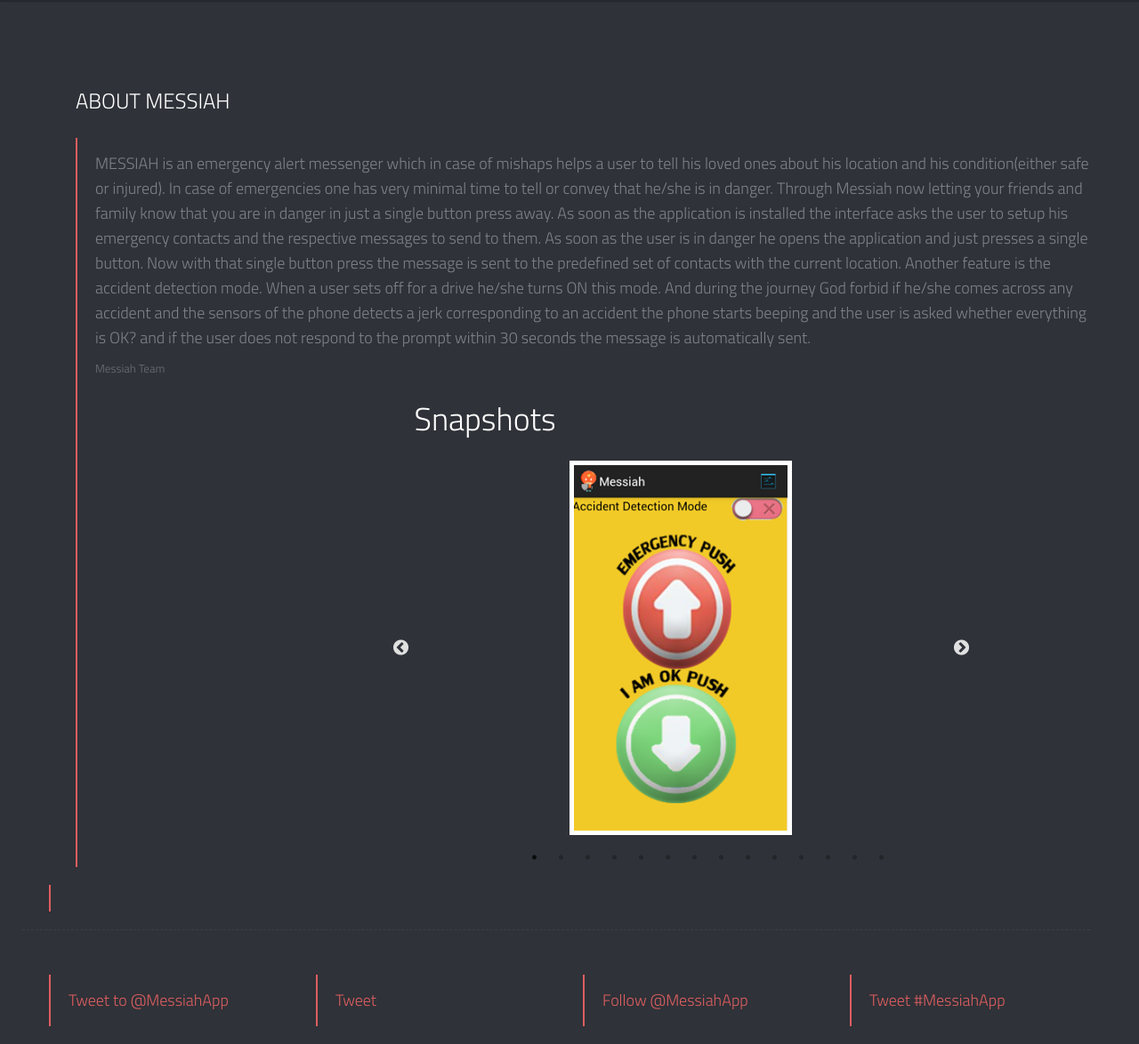
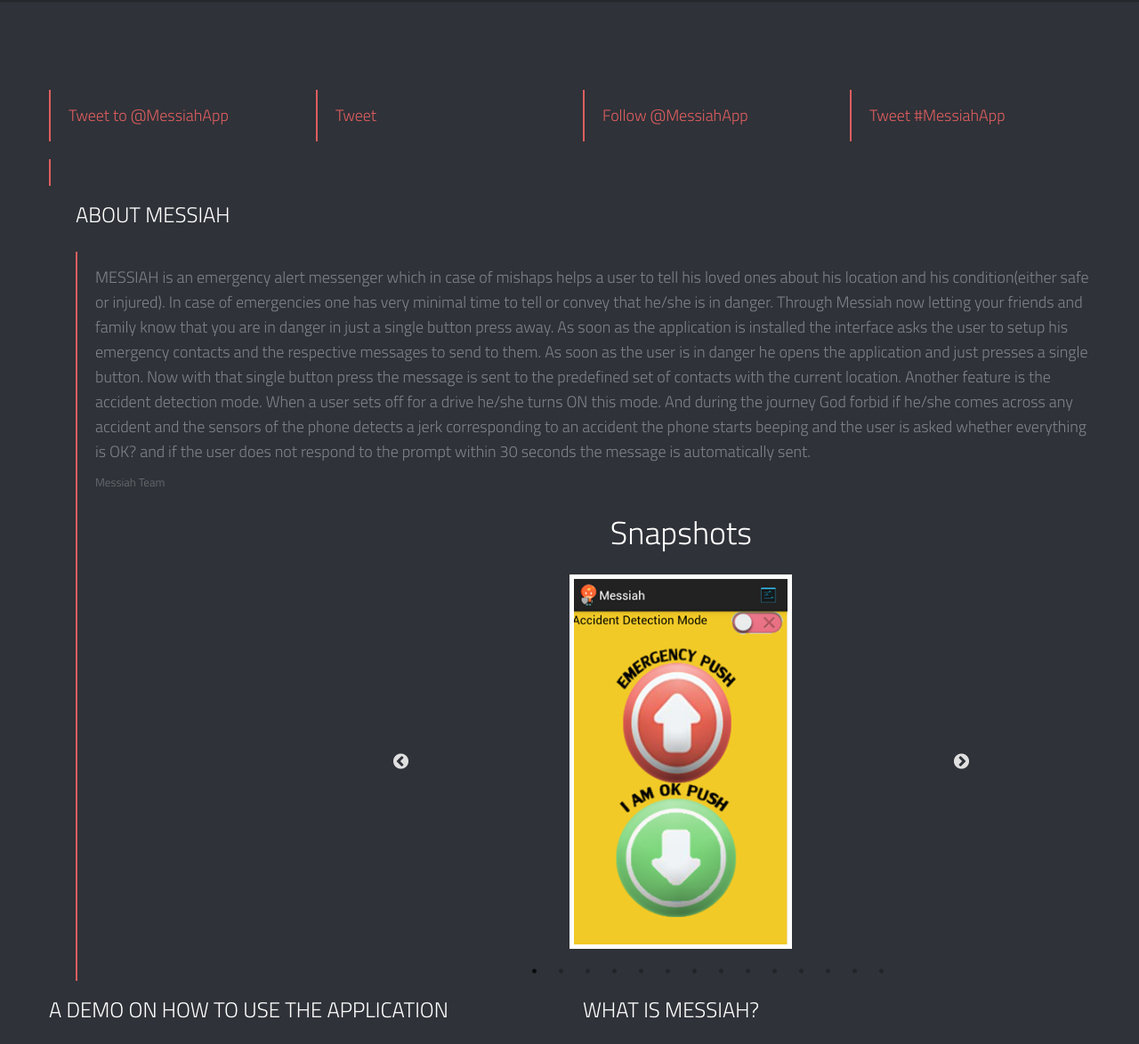
Before and after one commit to codeforpakistan/Messiah-Web, a PHP site: page / in a window 1280 px wide. Shown: the part 859-2033 px from the top of the page at 89% size. Run offline with PHP 8.4, Linux system fonts and the light colour scheme; some libraries are stand-ins or nearby versions.

Commit message:
Videos Embedded

```diff
--- a/index.php
+++ b/index.php
@@ -85,64 +85,13 @@
         <!-- End Header -->
         <div id="work" class="page">
             <div class="container">
-                <!-- Start Accordion/Toggle Section -->
-                <div class="row">
-                    <div class="span12">
-						<!-- Start Blockquote -->
-							<div class="span12">
-							<h3 class="spec">About Messiah</h3>
-							<blockquote>
-								<p>MESSIAH is an emergency alert messenger which in case of mishaps helps a user to tell his loved ones about his location and his condition(either safe or injured). In case of emergencies one has very minimal time to tell or convey that he/she is in danger. Through Messiah now letting your friends and family know that you are in danger in just a single button press away. As soon as the application is installed the interface asks the user to setup his emergency contacts and the respective messages to send to them. As soon as the user is in danger he opens the application and just presses a single button. Now with that single button press the message is sent to the predefined set of contacts with the current location. Another feature is the accident detection mode. When a user sets off for a drive he/she turns ON this mode. And during the journey God forbid if he/she comes across any accident and the sensors of the phone detects a jerk corresponding to an accident the phone starts beeping and the user is asked whether everything is OK? and if the user does not respond to the prompt within 30 seconds the message is automatically sent.</p>
-								<small><cite title="John Bostic">Messiah Team</cite></small>
-                                <p>
-									<section>
-										<div class="content">
-											<h2>Snapshots</h2>
-                                            <div class="slick-slider single-item">
-                                                <div align="center"><img src="_include/images/slick-slider/1.png"></div>
-                                                <div align="center"><img src="_include/images/slick-slider/2.png"></div>
-                                                <div align="center"><img src="_include/images/slick-slider/3.png"></div>
-                                                <div align="center"><img src="_include/images/slick-slider/4.png"></div>
-                                                <div align="center"><img src="_include/images/slick-slider/5.png"></div>
-                                                <div align="center"><img src="_include/images/slick-slider/6.png"></div>
-                                                <div align="center"><img src="_include/images/slick-slider/7.png"></div>
-                                                <div align="center"><img src="_include/images/slick-slider/8.png"></div>
-                                                <div align="center"><img src="_include/images/slick-slider/9.png"></div>
-                                                <div align="center"><img src="_include/images/slick-slider/10.png"></div>
-                                                <div align="center"><img src="_include/images/slick-slider/11.png"></div>
-                                                <div align="center"><img src="_include/images/slick-slider/12.png"></div>
-                                                <div align="center"><img src="_include/images/slick-slider/13.png"></div>
-                                                <div align="center"><img src="_include/images/slick-slider/14.png"></div>
-                                            </div>
-										</div>
-									</section>
-									<script type="text/javascript">
-										$('.single-item').slick();
-									</script>
-                                </p>
-							</blockquote>
-						</div>
-						<!-- End Blockquote -->
-                    </div>
-                </div>
-				<!-- End Accordion/Toggle Section -->
                 <!-- Start BlockQuote/Tooltip Section -->
 				<div class="row">
-					<!-- Start Blockquote -->
-					<div class="span12">
-						<blockquote>
-							<p align="center">
-                            	<div class="fb-like-box" data-href="https://www.facebook.com/MessiahApp" data-width="900" data-colorscheme="light" data-show-faces="true" data-header="true" data-stream="true" data-show-border="false"></div>
-                            </p>
-						</blockquote>
-					</div>
-					<!-- End Blockquote -->
-                    <hr>
 					<!-- Start Blockquote -->
 					<div class="span3">
 						<blockquote>
 							<p>
-                            	<a href="https://twitter.com/intent/tweet?screen_name=MessiahApp&text=Spread%20the%20word%20%40Code4Resilience" class="twitter-mention-button" data-size="large" data-related="MessiahApp,Code4Resilience" data-dnt="true">Tweet to @MessiahApp</a>
+                            	<a href="https://twitter.com/intent/tweet?screen_name=MessiahApp&text=%23MessiahApp%20Spread%20the%20word%20%40Code4Resilience" class="twitter-mention-button" data-size="large" data-related="MessiahApp,Code4Resilience" data-dnt="true">Tweet to @MessiahApp</a>
 <script>!function(d,s,id){var js,fjs=d.getElementsByTagName(s)[0],p=/^http:/.test(d.location)?'http':'https';if(!d.getElementById(id)){js=d.createElement(s);js.id=id;js.src=p+'://platform.twitter.com/widgets.js';fjs.parentNode.insertBefore(js,fjs);}}(document, 'script', 'twitter-wjs');</script>
                             </p>
 						</blockquote>
@@ -178,9 +127,77 @@
 						</blockquote>
 					</div>
 					<!-- End Blockquote -->
+                    <!-- Start Blockquote -->
+					<div class="span12" align="center">
+						<blockquote>
+							<p>
+                            	<div class="fb-like-box" data-href="https://www.facebook.com/MessiahApp" data-width="900" data-colorscheme="light" data-show-faces="true" data-header="true" data-stream="true" data-show-border="false"></div>
+                            </p>
+						</blockquote>
+					</div>
+					<!-- End Blockquote -->
 				</div>
 				<!-- End BlockQuote/Tooltip Section -->
-				<!-- About Section -->
+				<!-- Start Accordion/Toggle Section -->
+                <div class="row">
+                    <div class="span12">
+						<!-- Start Blockquote -->
+							<div class="span12">
+							<h3 class="spec">About Messiah</h3>
+							<blockquote>
+								<p>MESSIAH is an emergency alert messenger which in case of mishaps helps a user to tell his loved ones about his location and his condition(either safe or injured). In case of emergencies one has very minimal time to tell or convey that he/she is in danger. Through Messiah now letting your friends and family know that you are in danger in just a single button press away. As soon as the application is installed the interface asks the user to setup his emergency contacts and the respective messages to send to them. As soon as the user is in danger he opens the application and just presses a single button. Now with that single button press the message is sent to the predefined set of contacts with the current location. Another feature is the accident detection mode. When a user sets off for a drive he/she turns ON this mode. And during the journey God forbid if he/she comes across any accident and the sensors of the phone detects a jerk corresponding to an accident the phone starts beeping and the user is asked whether everything is OK? and if the user does not respond to the prompt within 30 seconds the message is automatically sent.</p>
+								<small><cite title="John Bostic">Messiah Team</cite></small>
+                                <p>
+									<section>
+										<div class="content">
+											<h2 align="center">Snapshots</h2>
+                                            <div class="slick-slider single-item">
+                                                <div align="center"><img src="_include/images/slick-slider/1.png"></div>
+                                                <div align="center"><img src="_include/images/slick-slider/2.png"></div>
+                                                <div align="center"><img src="_include/images/slick-slider/3.png"></div>
+                                                <div align="center"><img src="_include/images/slick-slider/4.png"></div>
+                                                <div align="center"><img src="_include/images/slick-slider/5.png"></div>
+                                                <div align="center"><img src="_include/images/slick-slider/6.png"></div>
+                                                <div align="center"><img src="_include/images/slick-slider/7.png"></div>
+                                                <div align="center"><img src="_include/images/slick-slider/8.png"></div>
+                                                <div align="center"><img src="_include/images/slick-slider/9.png"></div>
+                                                <div align="center"><img src="_include/images/slick-slider/10.png"></div>
+                                                <div align="center"><img src="_include/images/slick-slider/11.png"></div>
+                                                <div align="center"><img src="_include/images/slick-slider/12.png"></div>
+                                                <div align="center"><img src="_include/images/slick-slider/13.png"></div>
+                                                <div align="center"><img src="_include/images/slick-slider/14.png"></div>
+                                            </div>
+										</div>
+									</section>
+									<script type="text/javascript">
+										$('.single-item').slick();
+									</script>
+                                </p>
+							</blockquote>
+						</div>
+						<!-- End Blockquote -->
+                    </div>
+                </div>
+				<!-- End Accordion/Toggle Section -->
+                <div class="row">
+					<!-- Start Video -->
+					<div class="span6">
+						<h3 class="spec">A Demo on how to use the Application</h3>
+						<div class="video-container">
+							<iframe src="//player.vimeo.com/video/94823030" width="500" height="281" frameborder="0" webkitallowfullscreen mozallowfullscreen allowfullscreen></iframe> <p><a href="http://vimeo.com/94823030">Messiah</a> from <a href="http://vimeo.com/user27891796">Ebtihaj Khan</a> on <a href="https://vimeo.com">Vimeo</a>.</p>
+						</div>
+					</div>
+					<!-- End Video -->
+					<!-- Start Video -->
+					<div class="span6">
+						<h3 class="spec">What is Messiah?</h3>
+						<div class="video-container">
+							<iframe src="//player.vimeo.com/video/93135474" width="500" height="280" frameborder="0" webkitallowfullscreen mozallowfullscreen allowfullscreen></iframe> <p><a href="http://vimeo.com/93135474">Messiah Emergency alert messenger</a> from <a href="http://vimeo.com/user27420186">Zahid Ali</a> on <a href="https://vimeo.com">Vimeo</a>.</p>
+						</div>
+					</div>
+					<!-- End Video -->
+				</div>
+        		<!-- About Section -->
 				<div id="about" class="page-alternate">
 					<div class="container">
 						<!-- Title Page -->
```
